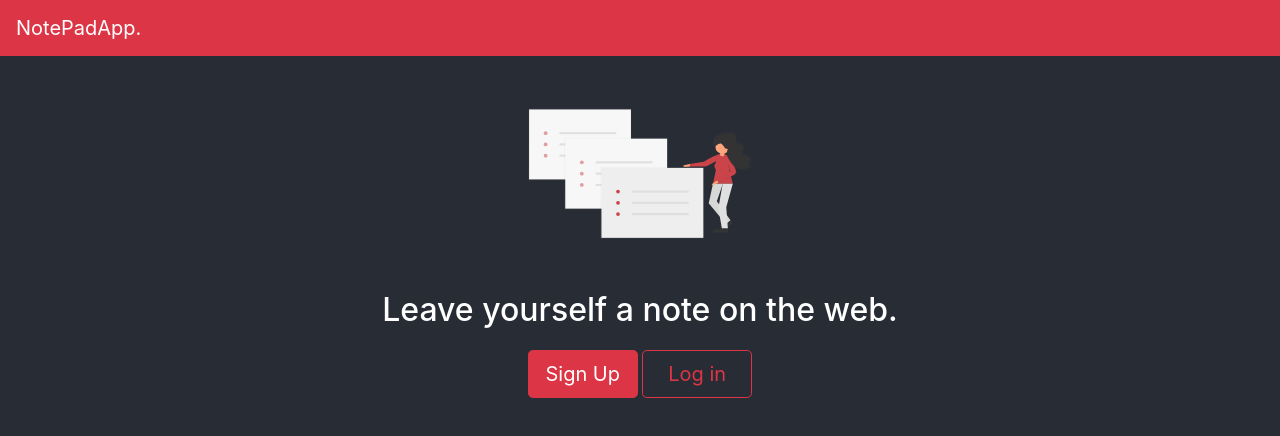
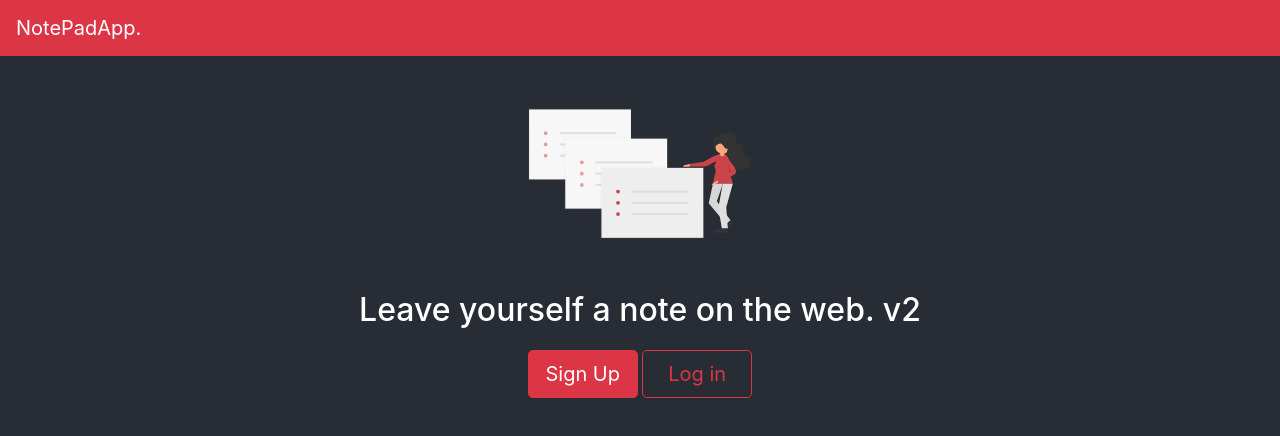
Before and after one commit to ryoboua/notepadapp, a React (Create React App) app in the folder frontend/: page / in a window 1280 px wide. Shown: the top 436 px of the page. Built offline with nearby package versions, Linux system fonts and the light colour scheme.

Commit message:
Runner test for frontend

```diff
--- a/frontend/src/landing_page/LandingPage.js
+++ b/frontend/src/landing_page/LandingPage.js
@@ -10,7 +10,7 @@ export default class LandingPage extends Component {
         return (
             <div className="dark_template" >
                 <img src={`${images.noteImage.url}`} alt={images.noteImage.altText} height="235" width="225" />
-                <h2 className="text-white">Leave yourself a note on the web.</h2>
+                <h2 className="text-white">Leave yourself a note on the web. v2</h2>
                 <Container style={{ marginTop: '1.6%' }} >
                     <Link to='/registration' >
                         <Button color="danger" size="lg" style={{ width: '110px' }} >
```
